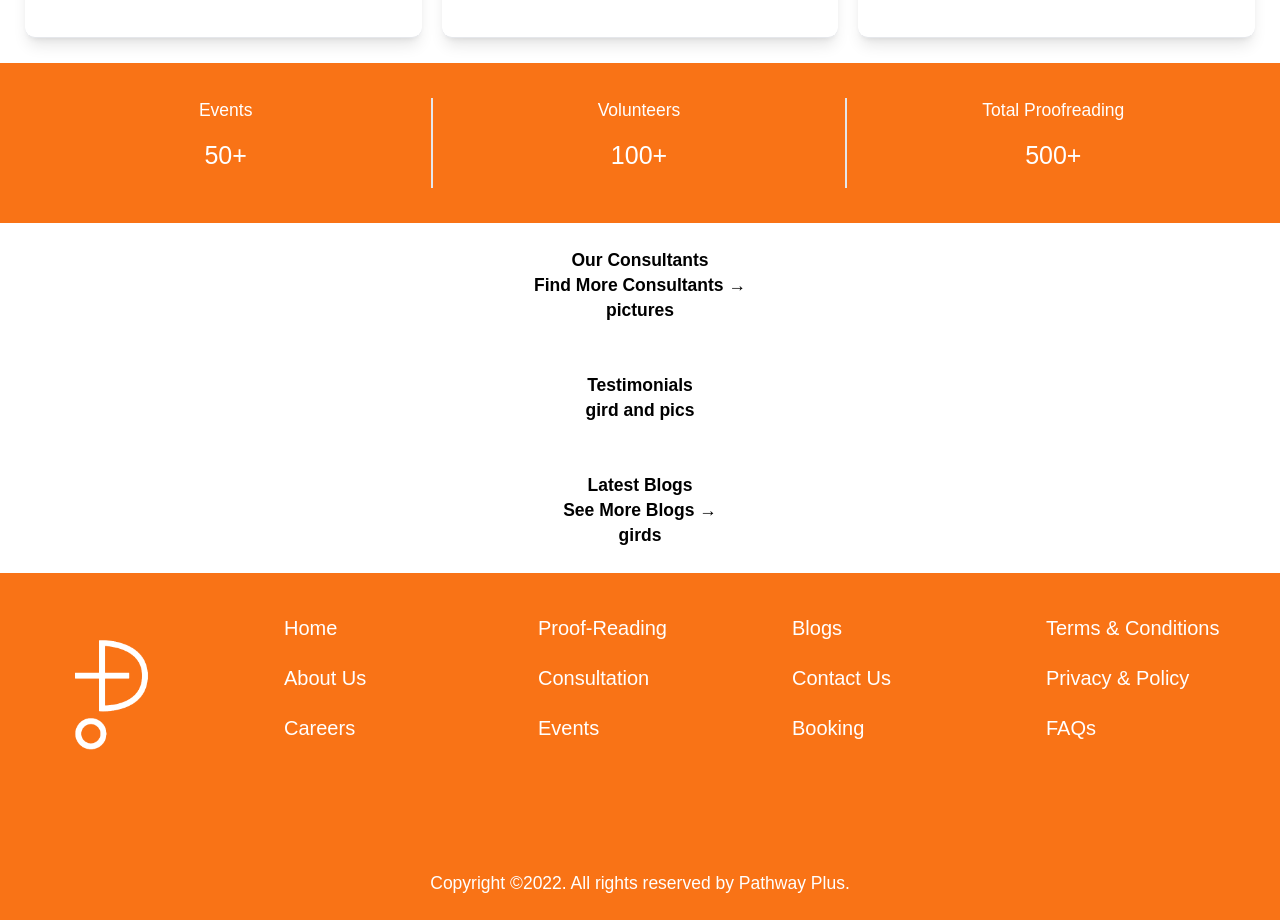
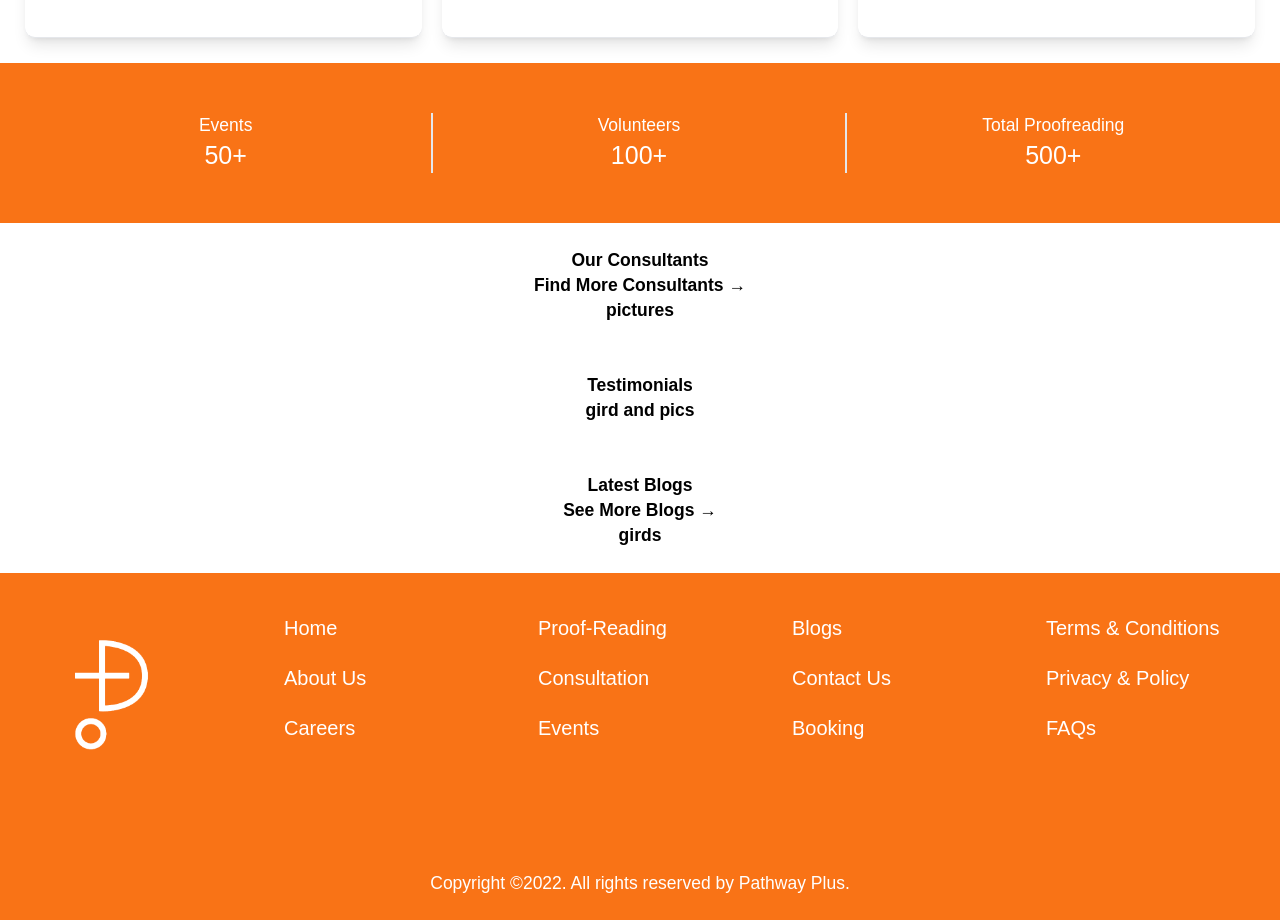
Before and after one commit to Pathway-plus/Pathway-Plus, a Next.js app: page / in a window 1280 px wide. Shown: the part 1120-2040 px from the top of the page. Built offline with nearby package versions, Linux system fonts and the light colour scheme.

Commit message:
Fixed build and lint errors

```diff
--- a/src/components/layout.tsx
+++ b/src/components/layout.tsx
@@ -1,3 +1,4 @@
+import { ReactNode } from "react";
 import Footer from "./footer";
 import Navbar from "./navbar";
 
@@ -5,7 +6,7 @@ interface Props {
   children: React.ReactNode;
 }
 
-const Layout: React.FC<Props> = ({ children }) => {
+const Layout: React.FC<Props> = ({ children }: { children: ReactNode }) => {
   return (
     <>
       <Navbar></Navbar>
--- a/src/components/navbar.tsx
+++ b/src/components/navbar.tsx
@@ -32,9 +32,9 @@ const navbar: React.FC = () => {
             xmlns="http://www.w3.org/2000/svg"
           >
             <path
-              fill-rule="evenodd"
+              fillRule="evenodd"
               d="M3 5a1 1 0 011-1h12a1 1 0 110 2H4a1 1 0 01-1-1zM3 10a1 1 0 011-1h12a1 1 0 110 2H4a1 1 0 01-1-1zM3 15a1 1 0 011-1h12a1 1 0 110 2H4a1 1 0 01-1-1z"
-              clip-rule="evenodd"
+              clipRule="evenodd"
             ></path>
           </svg>
         </button>
@@ -59,9 +59,9 @@ const navbar: React.FC = () => {
                   xmlns="http://www.w3.org/2000/svg"
                 >
                   <path
-                    fill-rule="evenodd"
+                    fillRule="evenodd"
                     d="M5.293 7.293a1 1 0 011.414 0L10 10.586l3.293-3.293a1 1 0 111.414 1.414l-4 4a1 1 0 01-1.414 0l-4-4a1 1 0 010-1.414z"
-                    clip-rule="evenodd"
+                    clipRule="evenodd"
                   ></path>
                 </svg>
               </button>
--- a/src/pages/index.tsx
+++ b/src/pages/index.tsx
@@ -86,17 +86,20 @@ const Home: NextPage = () => {
 
 
       <div className="h-32 bg-orange-500 text-white px-4 flex flex-row items-center">
-					<p className="text-center text-sm border-r-2 basis-1/3"> Events
+        <p className="text-center text-sm border-r-2 basis-1/3">
+          Events
           <br />
-					<p className="py-3 text-xl">50+</p>
+          <span className="py-3 text-xl">50+</span>
         </p>
-					<p className="text-center text-sm border-r-2 basis-1/3" > Volunteers
+        <p className="text-center text-sm border-r-2 basis-1/3">
+          Volunteers
           <br />
-					<p className="py-3 text-xl">100+</p>
+          <span className="py-3 text-xl">100+</span>
         </p>
-					<p className="text-center text-sm basis-1/3" > Total Proofreading
+        <p className="text-center text-sm basis-1/3">
+          Total Proofreading
           <br />
-					<p className="py-3 text-xl">500+</p>
+          <span className="py-3 text-xl">500+</span>
         </p>
 
       </div>
```
Lines whose indentation alone changed are shown as unchanged.
